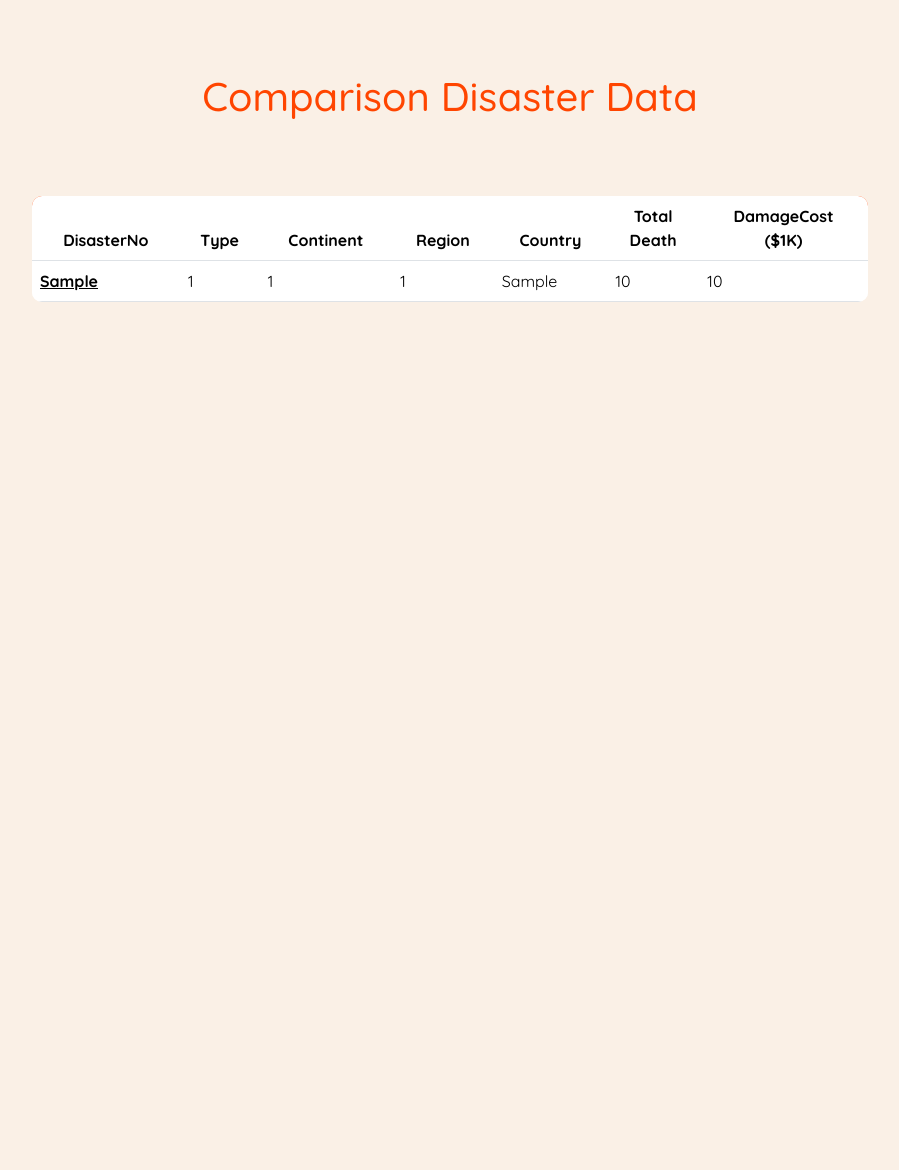
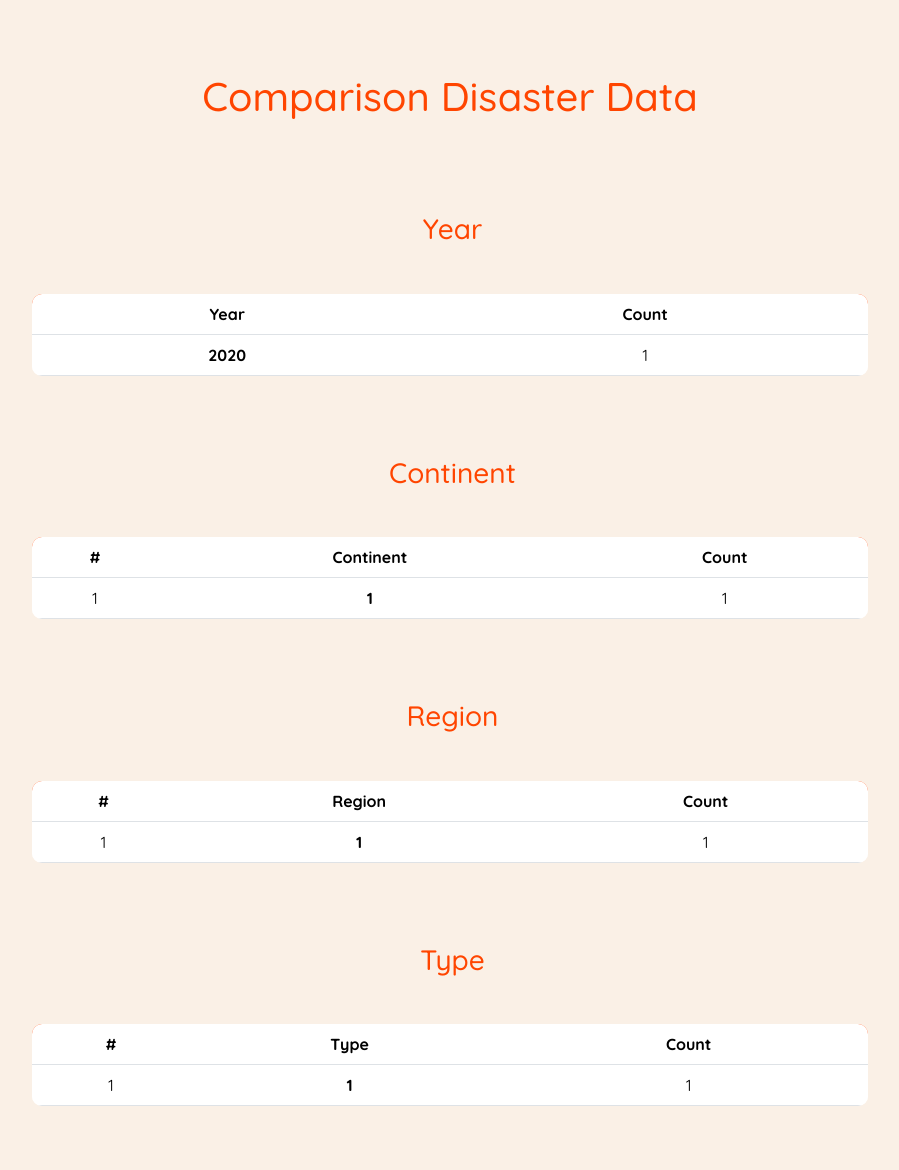
Before and after one commit to azusaw/hotel_CS551Q, a Django app: page /comparison in a window 1280 px wide. Shown: the part 187-1357 px from the top of the page, without its empty margins (190-1089 px from the left). Before the commit the page ends 489 px from the top, so only its background shows below. Run offline with Django 4.2, Linux system fonts and the light colour scheme; tables that the repository leaves empty hold one stand-in row (values such as "Sample post"); some libraries are stand-ins or nearby versions.

Commit message:
create sql for comparison

```diff
--- a/disaster/templates/comparison.html
+++ b/disaster/templates/comparison.html
@@ -1,5 +1,86 @@
 {% extends "base.html" %}
 {% block page_content %}
 <h1>Comparison Disaster Data</h1>
-{% include 'disaster_table.html' with rows=disasters %}
+<h3>
+    <i class="fa-solid fa-star mr-1"></i>Year
+</h3>
+<table class="table align-middle my-3">
+    <thead class="table-header">
+    <tr>
+        <th scope="col">Year</th>
+        <th scope="col">Count</th>
+    </tr>
+    </thead>
+    <tbody>
+    {% for row in year_rows %}
+    <tr class="align-center">
+        <td><b>{{row.year}}</b></td>
+        <td>{{row.count}}</td>
+    </tr>
+    {% endfor %}
+    </tbody>
+</table>
+<h3>
+    <i class="fa-solid fa-star mr-1"></i>Continent
+</h3>
+<table class="table align-middle my-3">
+    <thead class="table-header">
+    <tr>
+        <th scope="col">#</th>
+        <th scope="col">Continent</th>
+        <th scope="col">Count</th>
+    </tr>
+    </thead>
+    <tbody>
+    {% for row in continent_rows %}
+    <tr class="align-center">
+        <td>{{forloop.counter}}</td>
+        <td><b>{{row.continent}}</b></td>
+        <td>{{row.count}}</td>
+    </tr>
+    {% endfor %}
+    </tbody>
+</table>
+<h3>
+    <i class="fa-solid fa-star mr-1"></i>Region
+</h3>
+<table class="table align-middle my-3">
+    <thead class="table-header">
+    <tr>
+        <th scope="col">#</th>
+        <th scope="col">Region</th>
+        <th scope="col">Count</th>
+    </tr>
+    </thead>
+    <tbody>
+    {% for row in region_rows %}
+    <tr class="align-center">
+        <td>{{forloop.counter}}</td>
+        <td><b>{{row.region}}</b></td>
+        <td>{{row.count}}</td>
+    </tr>
+    {% endfor %}
+    </tbody>
+</table>
+<h3>
+    <i class="fa-solid fa-star mr-1"></i>Type
+</h3>
+<table class="table align-middle my-3">
+    <thead class="table-header">
+    <tr>
+        <th scope="col">#</th>
+        <th scope="col">Type</th>
+        <th scope="col">Count</th>
+    </tr>
+    </thead>
+    <tbody>
+    {% for row in type_rows %}
+    <tr class="align-center">
+        <td>{{forloop.counter}}</td>
+        <td><b>{{row.type}}</b></td>
+        <td>{{row.count}}</td>
+    </tr>
+    {% endfor %}
+    </tbody>
+</table>
 {% endblock %}
--- a/disaster/views.py
+++ b/disaster/views.py
@@ -1,4 +1,4 @@
-from django.db.models import Q
+from django.db.models import Count, Q
 from django.shortcuts import render, get_object_or_404
 
 from .forms import SearchConditionForm
@@ -71,5 +71,14 @@ def search(request):
 
 
 def comparison(request):
-    disasters = Disaster.objects.all()
-    return render(request, 'comparison.html', {'disasters': disasters})
+    year_rows = Disaster.objects.values('year').annotate(count=Count('disasterNo')).order_by('year')
+    type_rows = Disaster.objects.values('type').annotate(count=Count('disasterNo')).order_by('-count')
+    continent_rows = Disaster.objects.values('continent').annotate(count=Count('disasterNo')).order_by('-count')
+    region_rows = Disaster.objects.values('region').annotate(count=Count('disasterNo')).order_by('-count')
+
+    return render(request, 'comparison.html', {
+        'year_rows': year_rows,
+        'type_rows': type_rows,
+        'continent_rows': continent_rows,
+        'region_rows': region_rows
+    })
```
